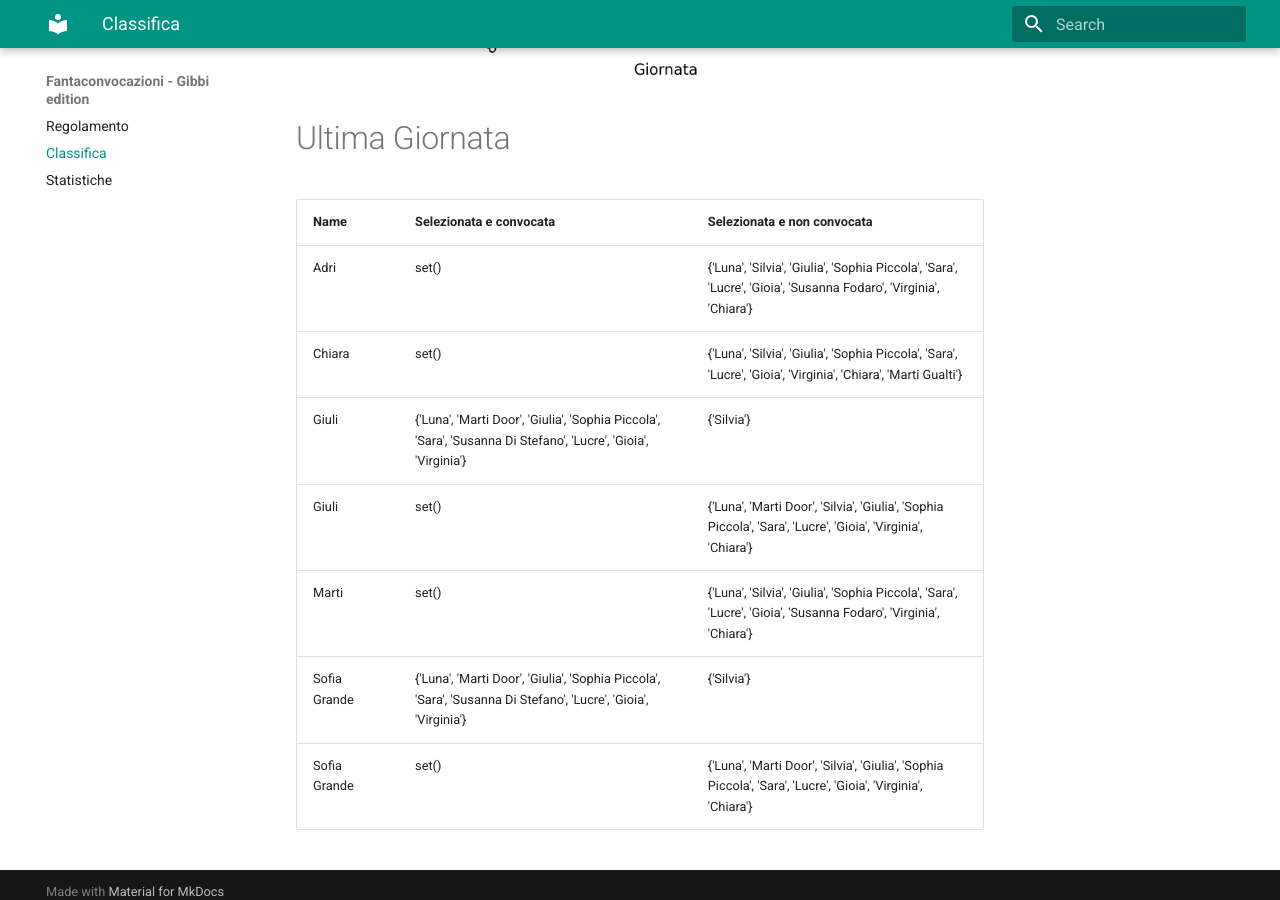
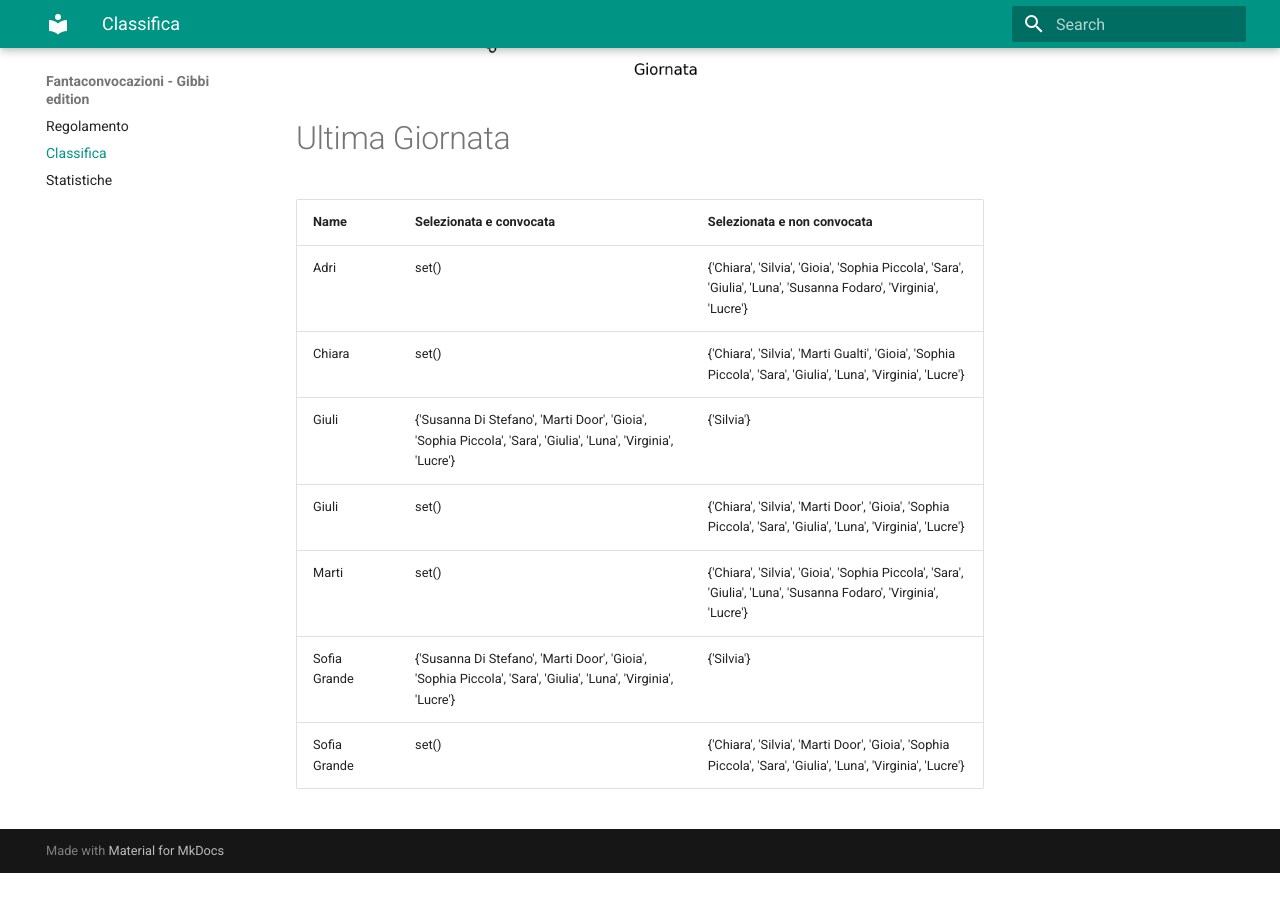
Before and after one commit to martinig94/fantagibbi, an MkDocs documentation site: the page built from docs/Classifica.md, in a window 1280 px wide and 900 px high, scrolled down 1030 px. Built offline with MkDocs 1.6.1 and Material for MkDocs 9.7.7, drawn with Linux system fonts in a browser that asks for light colours; after the commit the page ends 1903 px from its top, so only the background shows below that.

Commit message:
Auto-update from main.py

```diff
--- a/docs/Classifica.md
+++ b/docs/Classifica.md
@@ -18,11 +18,11 @@
 <!-- START_TABLE CORRECT -->
 | Name         | Selezionata e convocata                                                                                        | Selezionata e non convocata                                                                                      |
 |:-------------|:---------------------------------------------------------------------------------------------------------------|:-----------------------------------------------------------------------------------------------------------------|
-| Adri         | set()                                                                                                          | {'Luna', 'Silvia', 'Giulia', 'Sophia Piccola', 'Sara', 'Lucre', 'Gioia', 'Susanna Fodaro', 'Virginia', 'Chiara'} |
-| Chiara       | set()                                                                                                          | {'Luna', 'Silvia', 'Giulia', 'Sophia Piccola', 'Sara', 'Lucre', 'Gioia', 'Virginia', 'Chiara', 'Marti Gualti'}   |
-| Giuli        | {'Luna', 'Marti Door', 'Giulia', 'Sophia Piccola', 'Sara', 'Susanna Di Stefano', 'Lucre', 'Gioia', 'Virginia'} | {'Silvia'}                                                                                                       |
-| Giuli        | set()                                                                                                          | {'Luna', 'Marti Door', 'Silvia', 'Giulia', 'Sophia Piccola', 'Sara', 'Lucre', 'Gioia', 'Virginia', 'Chiara'}     |
-| Marti        | set()                                                                                                          | {'Luna', 'Silvia', 'Giulia', 'Sophia Piccola', 'Sara', 'Lucre', 'Gioia', 'Susanna Fodaro', 'Virginia', 'Chiara'} |
-| Sofia Grande | {'Luna', 'Marti Door', 'Giulia', 'Sophia Piccola', 'Sara', 'Susanna Di Stefano', 'Lucre', 'Gioia', 'Virginia'} | {'Silvia'}                                                                                                       |
-| Sofia Grande | set()                                                                                                          | {'Luna', 'Marti Door', 'Silvia', 'Giulia', 'Sophia Piccola', 'Sara', 'Lucre', 'Gioia', 'Virginia', 'Chiara'}     |
+| Adri         | set()                                                                                                          | {'Chiara', 'Silvia', 'Gioia', 'Sophia Piccola', 'Sara', 'Giulia', 'Luna', 'Susanna Fodaro', 'Virginia', 'Lucre'} |
+| Chiara       | set()                                                                                                          | {'Chiara', 'Silvia', 'Marti Gualti', 'Gioia', 'Sophia Piccola', 'Sara', 'Giulia', 'Luna', 'Virginia', 'Lucre'}   |
+| Giuli        | {'Susanna Di Stefano', 'Marti Door', 'Gioia', 'Sophia Piccola', 'Sara', 'Giulia', 'Luna', 'Virginia', 'Lucre'} | {'Silvia'}                                                                                                       |
+| Giuli        | set()                                                                                                          | {'Chiara', 'Silvia', 'Marti Door', 'Gioia', 'Sophia Piccola', 'Sara', 'Giulia', 'Luna', 'Virginia', 'Lucre'}     |
+| Marti        | set()                                                                                                          | {'Chiara', 'Silvia', 'Gioia', 'Sophia Piccola', 'Sara', 'Giulia', 'Luna', 'Susanna Fodaro', 'Virginia', 'Lucre'} |
+| Sofia Grande | {'Susanna Di Stefano', 'Marti Door', 'Gioia', 'Sophia Piccola', 'Sara', 'Giulia', 'Luna', 'Virginia', 'Lucre'} | {'Silvia'}                                                                                                       |
+| Sofia Grande | set()                                                                                                          | {'Chiara', 'Silvia', 'Marti Door', 'Gioia', 'Sophia Piccola', 'Sara', 'Giulia', 'Luna', 'Virginia', 'Lucre'}     |
 <!-- END_TABLE CORRECT -->
```
